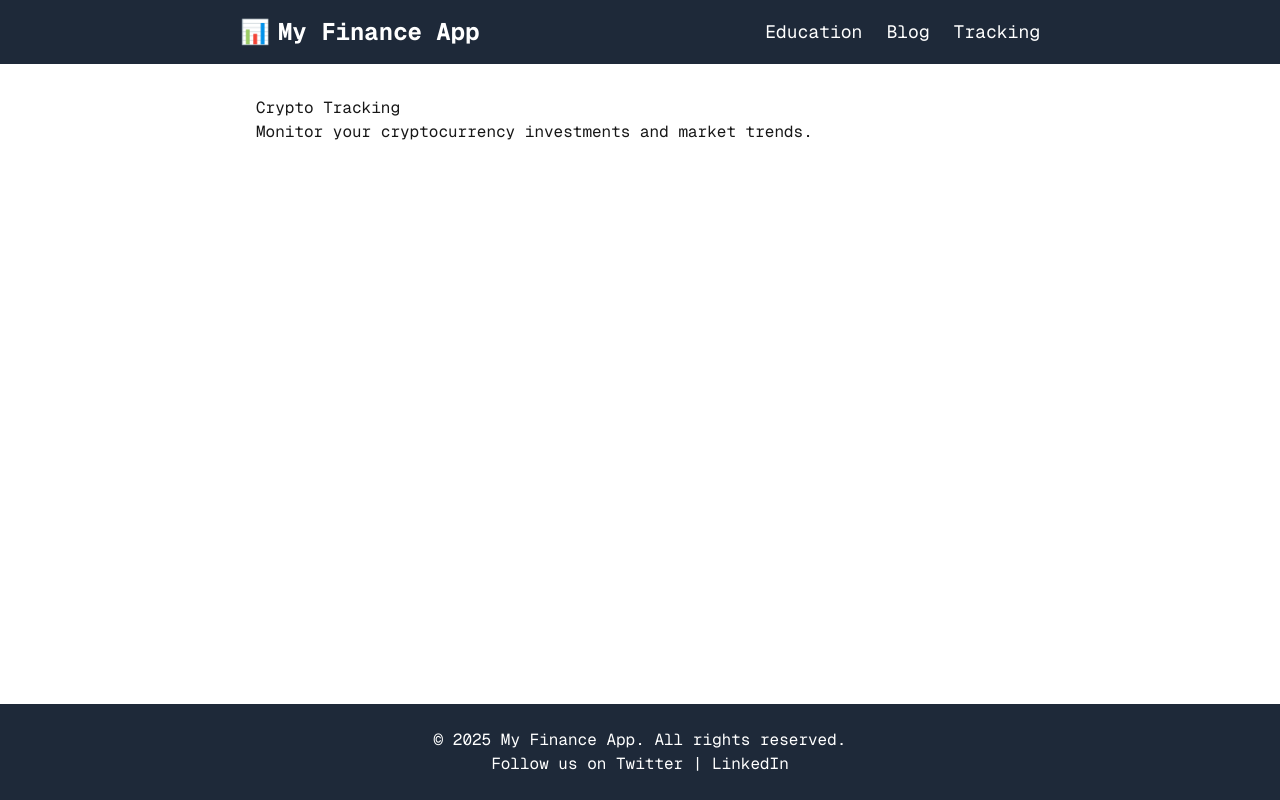
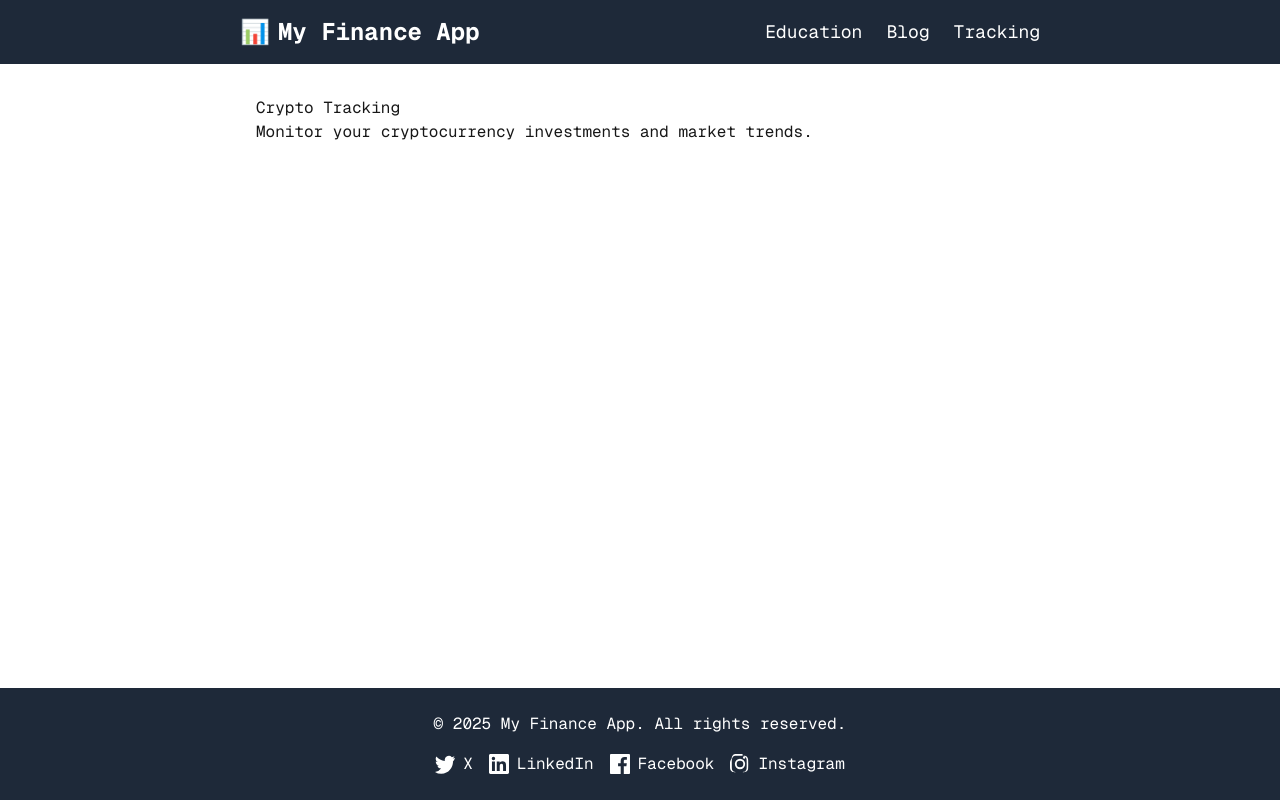
Before and after one commit to FraneCaleta/finance-education, a Next.js app: page /tracking/crypto in a window 1280 px wide. Built offline with nearby package versions, Linux system fonts and the light colour scheme.

Commit message:
add social medias and icons

```diff
--- a/src/app/layout.tsx
+++ b/src/app/layout.tsx
@@ -28,16 +28,68 @@ export default function RootLayout({ children }: { children: ReactNode }) {
         <footer className="bg-gray-800 text-white py-6">
           <div className="container mx-auto px-4 md:px-0 text-center">
             <p>© 2025 My Finance App. All rights reserved.</p>
-            <p>
-              Follow us on{" "}
-              <a href="#" className="hover:underline">
-                Twitter
-              </a>{" "}
-              |{" "}
-              <a href="#" className="hover:underline">
-                LinkedIn
+            <div className="flex justify-center space-x-4 mt-4">
+              <a
+                href="#"
+                className="hover:underline flex items-center space-x-2"
+                aria-label="Follow us on Twitter"
+              >
+                <svg
+                  xmlns="http://www.w3.org/2000/svg"
+                  fill="currentColor"
+                  viewBox="0 0 24 24"
+                  className="w-5 h-5"
+                >
+                  <path d="M24 4.557a9.83 9.83 0 01-2.828.775 4.932 4.932 0 002.165-2.724 9.864 9.864 0 01-3.127 1.195 4.916 4.916 0 00-8.384 4.482A13.94 13.94 0 011.671 3.149a4.916 4.916 0 001.523 6.573 4.897 4.897 0 01-2.229-.616v.062a4.916 4.916 0 003.946 4.827 4.902 4.902 0 01-2.224.084 4.917 4.917 0 004.588 3.417A9.867 9.867 0 010 21.543a13.94 13.94 0 007.548 2.212c9.057 0 14.01-7.514 14.01-14.01 0-.213-.005-.425-.014-.636A10.012 10.012 0 0024 4.557z" />
+                </svg>
+                <span>X</span>
               </a>
-            </p>
+              <a
+                href="#"
+                className="hover:underline flex items-center space-x-2"
+                aria-label="Follow us on LinkedIn"
+              >
+                <svg
+                  xmlns="http://www.w3.org/2000/svg"
+                  fill="currentColor"
+                  viewBox="0 0 24 24"
+                  className="w-5 h-5"
+                >
+                  <path d="M22.23 0H1.77C.79 0 0 .774 0 1.729v20.542C0 23.226.79 24 1.77 24h20.46c.98 0 1.77-.774 1.77-1.729V1.729C24 .774 23.21 0 22.23 0zM7.12 20.452H3.56V9h3.56v11.452zM5.34 7.433a2.065 2.065 0 110-4.13 2.065 2.065 0 010 4.13zM20.452 20.452h-3.56v-5.605c0-1.337-.027-3.06-1.865-3.06-1.865 0-2.15 1.457-2.15 2.963v5.702h-3.56V9h3.42v1.561h.05c.477-.9 1.637-1.846 3.37-1.846 3.605 0 4.27 2.372 4.27 5.457v6.28z" />
+                </svg>
+                <span>LinkedIn</span>
+              </a>
+              <a
+                href="#"
+                className="hover:underline flex items-center space-x-2"
+                aria-label="Follow us on Facebook"
+              >
+                <svg
+                  xmlns="http://www.w3.org/2000/svg"
+                  fill="currentColor"
+                  viewBox="0 0 24 24"
+                  className="w-5 h-5"
+                >
+                  <path d="M22.675 0H1.325C.593 0 0 .593 0 1.325v21.351C0 23.407.593 24 1.325 24H12.82v-9.294H9.692v-3.622h3.128V8.413c0-3.1 1.893-4.788 4.657-4.788 1.325 0 2.464.099 2.795.143v3.24h-1.918c-1.504 0-1.796.715-1.796 1.763v2.31h3.587l-.467 3.622h-3.12V24h6.116c.73 0 1.324-.593 1.324-1.324V1.325C24 .593 23.407 0 22.675 0z" />
+                </svg>
+                <span>Facebook</span>
+              </a>
+              <a
+                href="#"
+                className="hover:underline flex items-center space-x-2"
+                aria-label="Follow us on Instagram"
+              >
+                <svg
+                  xmlns="http://www.w3.org/2000/svg"
+                  fill="currentColor"
+                  viewBox="0 0 24 24"
+                  className="w-5 h-5"
+                >
+                  <path d="M12 2.163c3.204 0 3.584.012 4.85.07 1.366.062 2.633.332 3.608 1.308.975.975 1.246 2.242 1.308 3.608.058 1.266.07 1.646.07 4.85s-.012 3.584-.07 4.85c-.062 1.366-.332 2.633-1.308 3.608-.975.975-2.242 1.246-3.608 1.308-1.266.058-1.646.07-4.85.07s-3.584-.012-4.85-.07c-1.366-.062-2.633-.332-3.608-1.308-.975-.975-1.246-2.242-1.308-3.608-.058-1.266-.07-1.646-.07-4.85s.012-3.584.07-4.85c.062-1.366.332-2.633 1.308-3.608.975-.975 2.242-1.246 3.608-1.308 1.266-.058 1.646-.07 4.85-.07zm0-2.163C8.756 0 8.332.013 7.052.072 5.773.131 4.548.392 3.465 1.475 2.382 2.558 2.121 3.783 2.062 5.062.013 8.332 0 8.756 0 12s.013 3.668.072 4.948c.059 1.279.32 2.504 1.403 3.587 1.083 1.083 2.308 1.344 3.587 1.403 1.28.059 1.704.072 4.948.072s3.668-.013 4.948-.072c1.279-.059 2.504-.32 3.587-1.403 1.083-1.083 1.344-2.308 1.403-3.587.059-1.28.072-1.704.072-4.948s-.013-3.668-.072-4.948c-.059-1.279-.32-2.504-1.403-3.587-1.083-1.083-2.308-1.344-3.587-1.403C15.668.013 15.244 0 12 0zm0 5.838a6.162 6.162 0 100 12.324 6.162 6.162 0 000-12.324zm0 10.162a3.999 3.999 0 110-7.998 3.999 3.999 0 010 7.998zm6.406-11.845a1.44 1.44 0 11-2.88 0 1.44 1.44 0 012.88 0z" />
+                </svg>
+                <span>Instagram</span>
+              </a>
+            </div>
           </div>
         </footer>
       </body>
```
